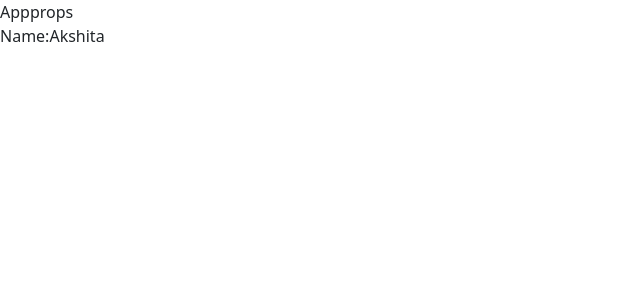
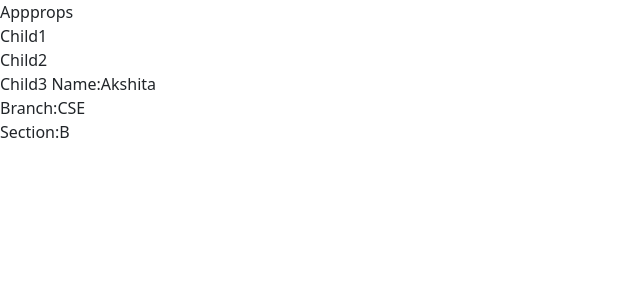
Before and after one commit to akshita1204/FSD, a React (Vite) app in the folder Reactwork/reactviteapp/: page / in a window 1280 px wide. Shown: the top 300 px of the page, without its empty margins (0-640 px from the left). Built offline with nearby package versions, Linux system fonts and the light colour scheme.

Commit message:
commit changes

```diff
--- a/Reactwork/reactviteapp/src/components/Child1.jsx
+++ b/Reactwork/reactviteapp/src/components/Child1.jsx
@@ -1,9 +1,13 @@
 import React from 'react'
+import Child2 from './Child2'
 
 function Child1({child1data}) {
   return (
     <div>
-        Name:{child1data.name}
+        Child1
+        {/* Name:{child1data.name} */}
+        <Child2 child2data={child1data}/>
+        {/* /Appprops => child1 => child2/ */}
 
     </div>
   )
--- a/Reactwork/reactviteapp/src/components/Child2.jsx
+++ b/Reactwork/reactviteapp/src/components/Child2.jsx
@@ -1,8 +1,12 @@
 import React from 'react'
+import Child3 from './Child3'
 
-function Child2() {
+function Child2({child2data}) {
   return (
-    <div>Child2</div>
+    <div>Child2
+        {/* Branch:{child2data.branch} */}
+        <Child3 child3data={child2data}/>
+    </div>
   )
 }
 
--- a/Reactwork/reactviteapp/src/components/Child3.jsx
+++ b/Reactwork/reactviteapp/src/components/Child3.jsx
@@ -1,8 +1,14 @@
 import React from 'react'
 
-function Child3() {
+function Child3({child3data}) {
   return (
-    <div>Child3</div>
+    <div>Child3
+        Name:{child3data.name}
+        <br></br>
+        Branch:{child3data.branch}
+        <br></br>
+        Section:{child3data.section}
+    </div>
   )
 }
 
```
Also changed, not shown: Reactwork/reactviteapp/src/contextcomponent/Child1Context.jsx (added, +9 -0 lines), Reactwork/reactviteapp/src/contextcomponent/Child2Context.jsx (added, +9 -0 lines), Reactwork/reactviteapp/src/contextcomponent/Child3Context.jsx (added, +9 -0 lines).
